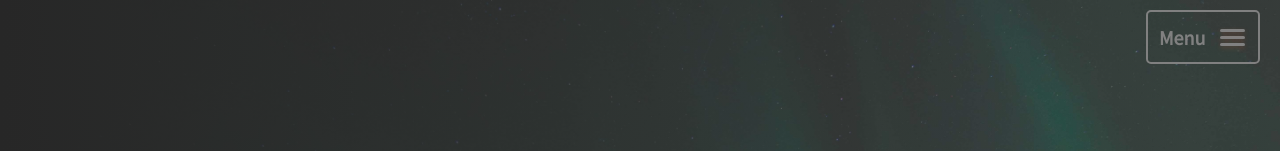
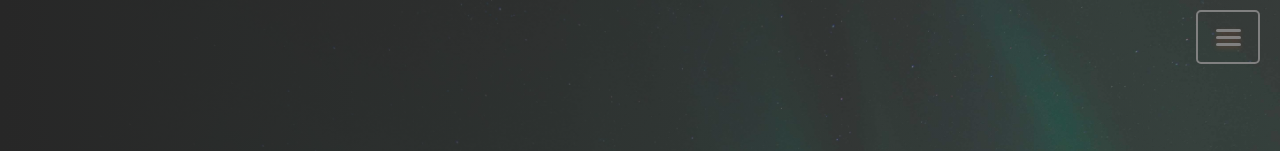
Before and after one commit to saulmaldonado/portfolio, a Gatsby site: page / in a window 1280 px wide. Shown: the top 151 px of the page. Built offline with nearby package versions, Linux system fonts and the light colour scheme; Gatsby itself is replaced by a stand-in of ours.

Commit message:
simplify menu button

```diff
--- a/src/components/header.tsx
+++ b/src/components/header.tsx
@@ -17,7 +17,6 @@ const MenuButton: FC<{
 }> = ({ sidebarRef }) => {
   return (
     <div className='menu-button' onClick={() => sidebarRef.current.classList.add('open')}>
-      <h4>Menu</h4>
       <div className='menu-btn'>
         <div className='menu-btn-burger'></div>
       </div>
--- a/src/components/styles/header.css
+++ b/src/components/styles/header.css
@@ -16,12 +16,10 @@
   position: fixed;
   top: 10px;
   right: 10px;
-  /* margin-top: 5px; */
-  /* margin-right: 5px; */
   display: flex;
   justify-content: space-around;
   padding: 5px;
-  width: 100px;
+  width: 50px;
   border-radius: 5px;
   margin-right: 10px;
   transition: all 0.2s ease-in-out;
```
